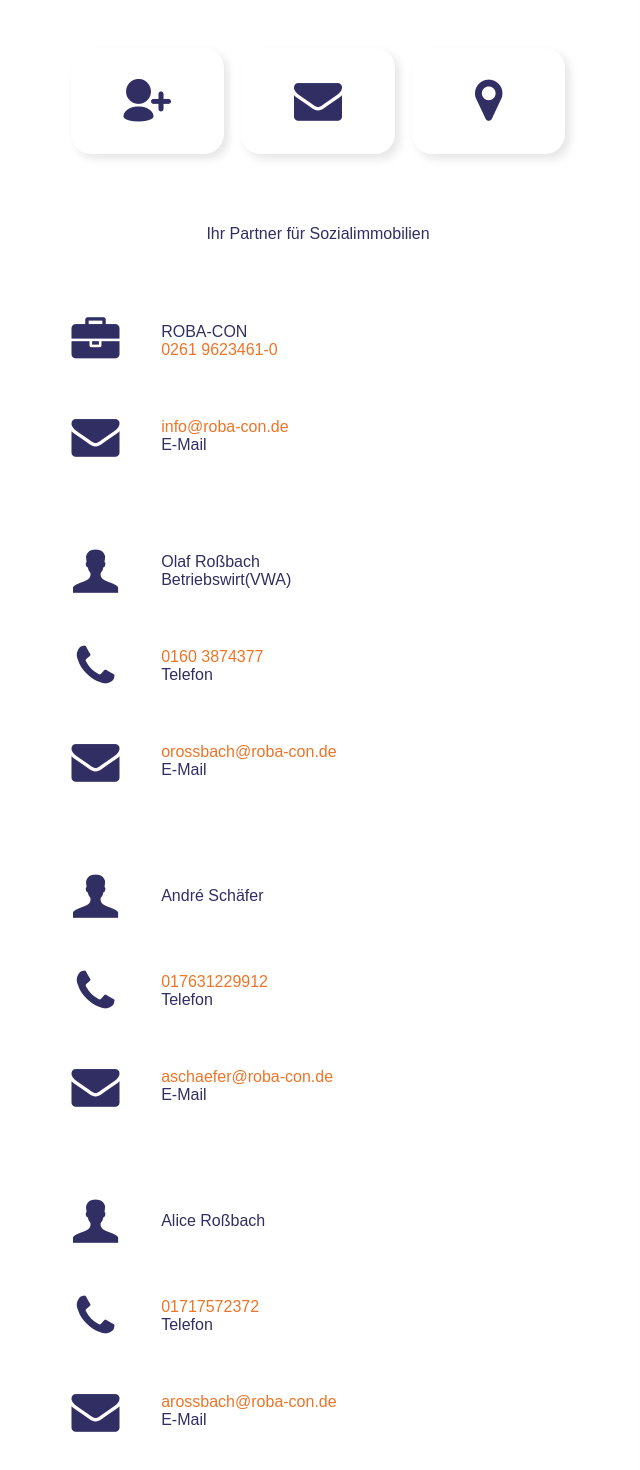
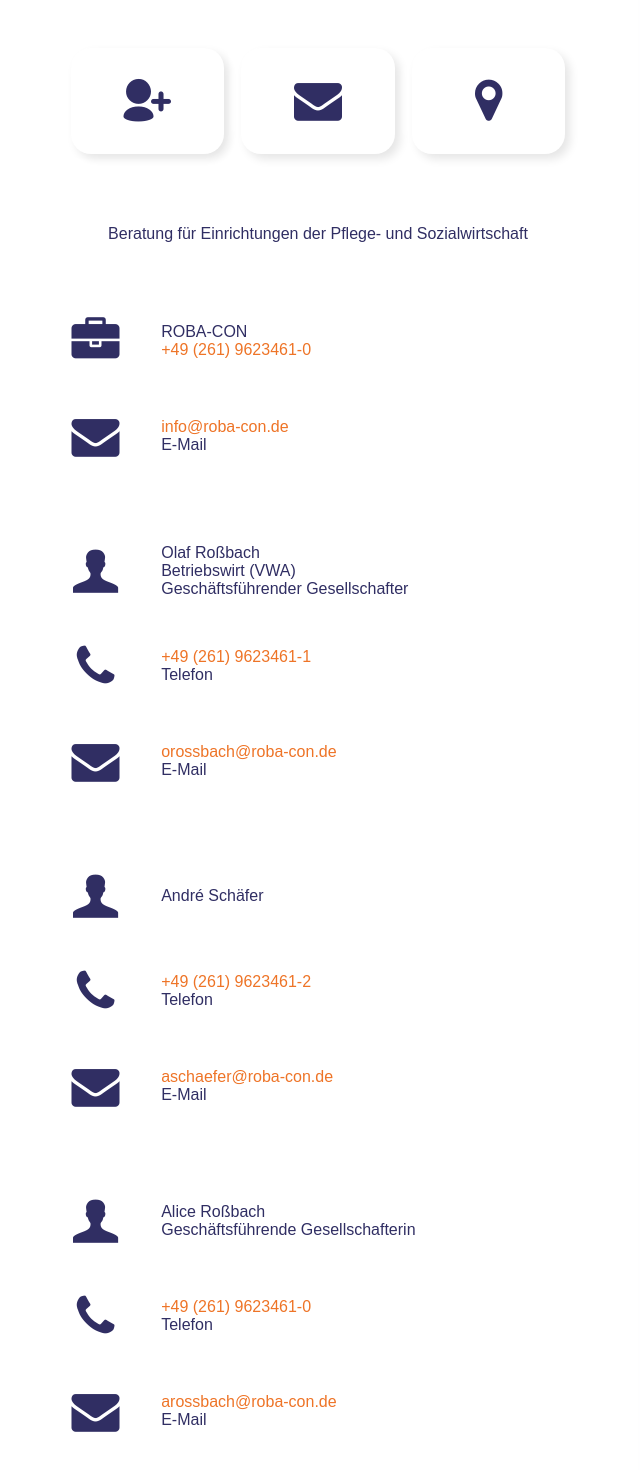
Before and after one commit to TheRascaI/miomidealvcard, a React (Create React App) app: page / in a window 1280 px wide. Shown: the part 186-1656 px from the top of the page, without its empty margins (322-962 px from the left). Built offline with nearby package versions, Linux system fonts and the light colour scheme; a web font is replaced by a local one.

Commit message:
Slightly changed Content

```diff
--- a/src/App.js
+++ b/src/App.js
@@ -70,7 +70,7 @@
 
 {/* here's where the header ends & the content grows */}
 <ScrollAnimation duration={2} animateIn="fadeIn">
-        <Row height={20}><Col className="zusatz" size={1}>Ihr Partner für Sozialimmobilien</Col></Row>
+        <Row height={20}><Col className="zusatz" size={1}>Beratung für Einrichtungen der Pflege- und Sozialwirtschaft</Col></Row>
         </ScrollAnimation>
 {/* Firmbrand */}
 <ScrollAnimation duration={2} animateIn="fadeIn">
@@ -81,7 +81,7 @@
               <Col size={1}>ROBA-CON</Col>
             </Row>
             <Row>
-              <Col size={1}><a className="button_link" href="tel:0261 9623461-0">0261 9623461-0</a></Col>
+              <Col size={1}><a className="button_link" href="tel:+492619623461-0">+49 (261) 9623461-0</a></Col>
             </Row>
           </TextCol>
           <Col size={1}></Col>
@@ -116,7 +116,10 @@
               <Col size={1}>Olaf Roßbach</Col>
             </Row>
             <Row>
-              <Col size={1}>Betriebswirt(VWA)</Col>
+              <Col size={1}>Betriebswirt (VWA)</Col>
+            </Row>
+             <Row>
+              <Col size={1}>Geschäftsführender Gesellschafter</Col>
             </Row>
           </TextCol>
           <Col size={1}></Col>
@@ -130,7 +133,7 @@
           <Col size={1}><i className="icon-phone icon"/></Col>
           <TextCol size={6}>
             <Row>
-              <Col size={1}><a className="button_link" href="tel:01603874377">0160 3874377</a></Col>
+              <Col size={1}><a className="button_link" href="tel:+49(261)96234611">+49 (261) 9623461-1</a></Col>
             </Row>
             <Row>
               <Col size={1}>Telefon</Col>
@@ -183,7 +186,7 @@
           <Col size={1}><i className="icon-phone icon"/></Col>
           <TextCol size={6}>
             <Row>
-              <Col size={1}><a className="button_link" href="tel:017631229912">017631229912</a></Col>
+              <Col size={1}><a className="button_link" href="tel:+49(261)9623461-2">+49 (261) 9623461-2</a></Col>
             </Row>
             <Row>
               <Col size={1}>Telefon</Col>
@@ -220,7 +223,7 @@
               <Col size={1}>Alice Roßbach</Col>
             </Row>
             <Row>
-              <Col size={1}></Col>
+              <Col size={1}>Geschäftsführende Gesellschafterin</Col>
             </Row>
           </TextCol>
           <Col size={1}></Col>
@@ -234,7 +237,7 @@
           <Col size={1}><i className="icon-phone icon"></i></Col>
           <TextCol size={6}>
             <Row>
-              <Col size={1}><a className="button_link" href="tel:01717572372">01717572372</a></Col>
+              <Col size={1}><a className="button_link" href="tel:+49(261)96234610">+49 (261) 9623461-0</a></Col>
             </Row>
             <Row>
               <Col size={1}>Telefon</Col>
```
Also changed, not shown: 1 other file (tests, documents, lock files or other folders).
